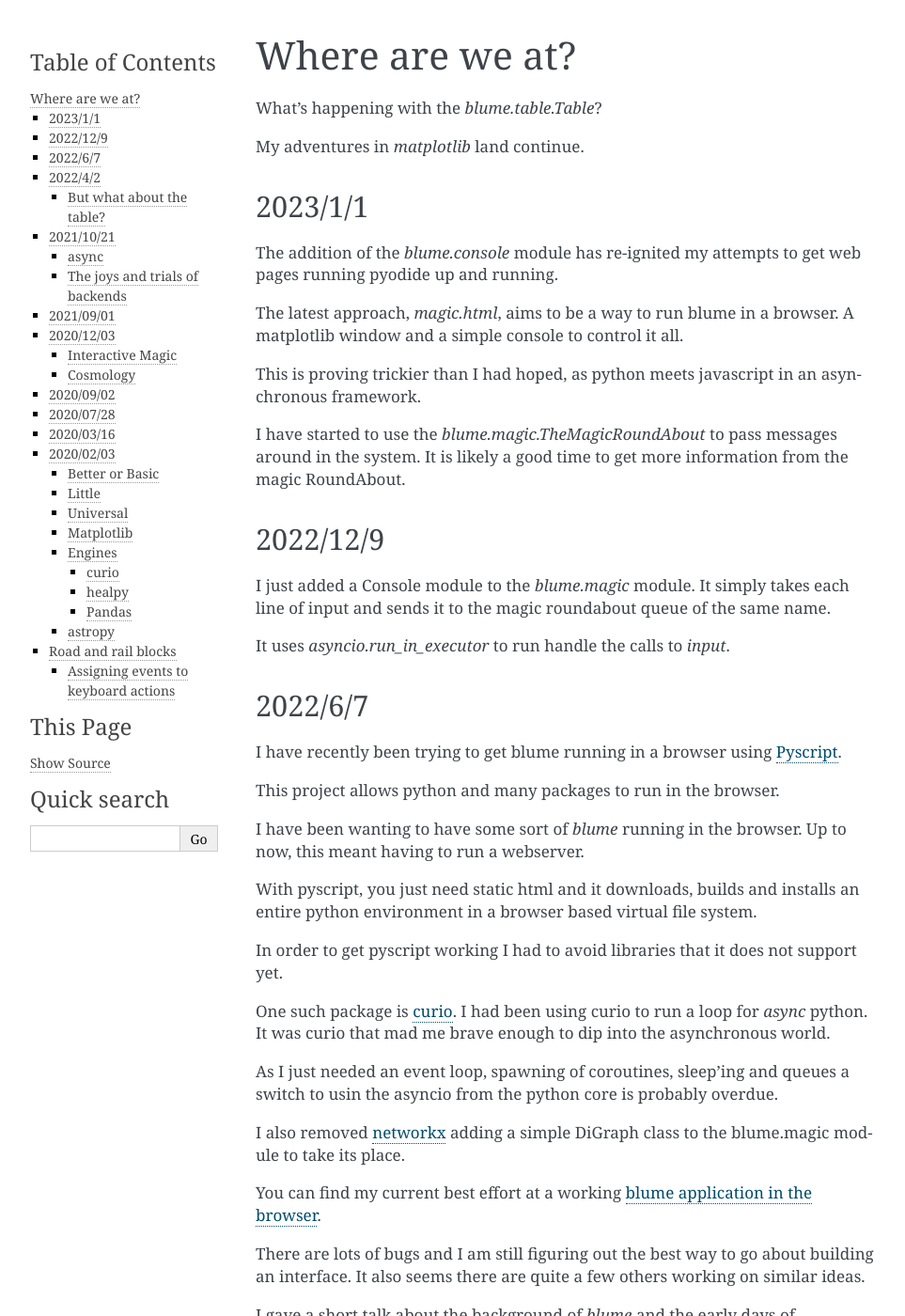
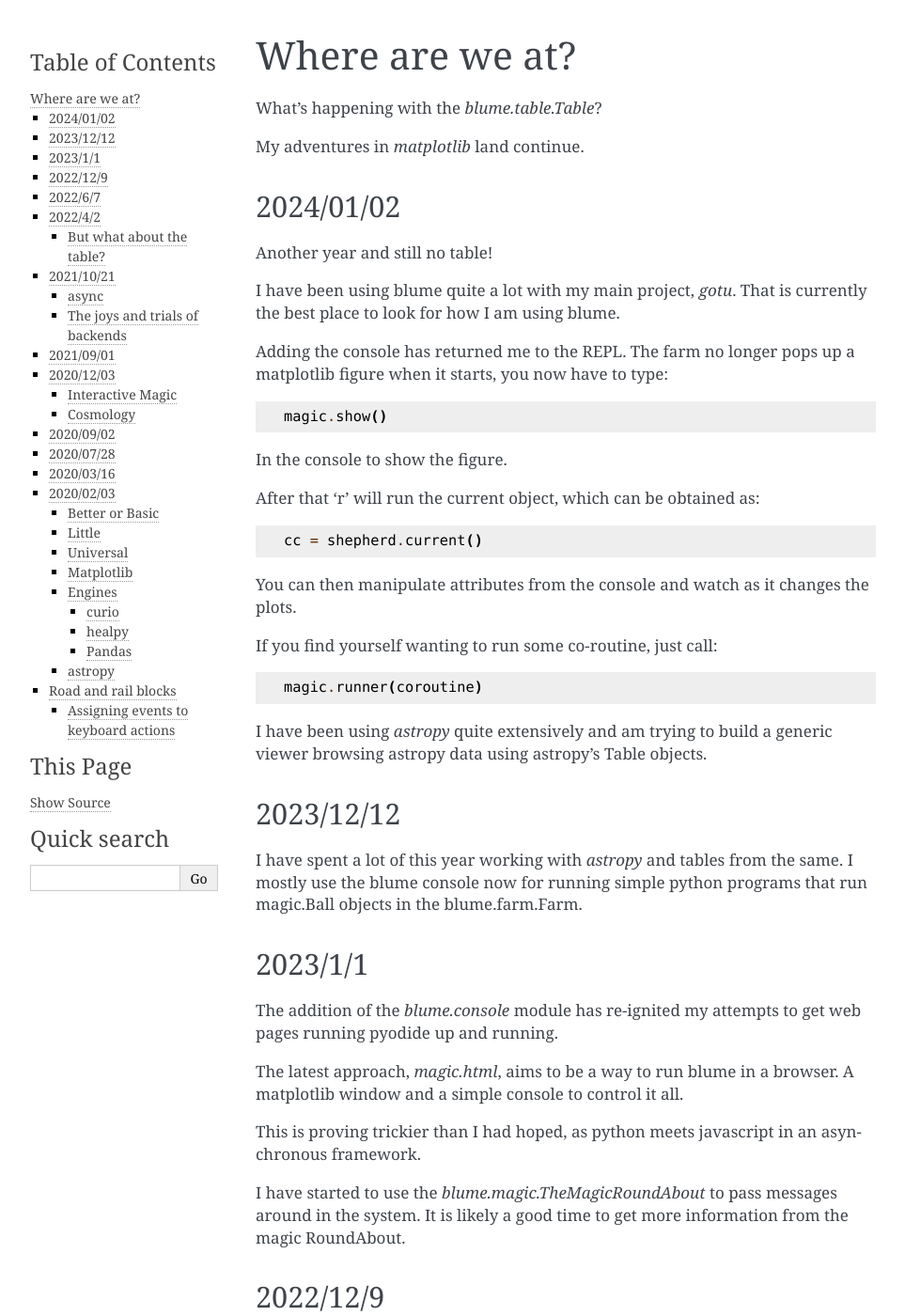
Before and after one commit to swfiua/blume, a Sphinx documentation site: the page built from doc/news.rst, in a window 1280 px wide and 1400 px high. Shown: the whole window at 94% size, without its empty margins (148-1111 px from the left). Built offline with Sphinx 7.4.7, drawn with Linux system fonts in a browser that asks for light colours; formulas are drawn with MathJax 3; pages that are not in the unit, such as notebooks, are missing from menus.

Commit message:
news for the start of the year

```diff
--- a/doc/news.rst
+++ b/doc/news.rst
@@ -7,6 +7,46 @@
 What's happening with the `blume.table.Table`?
 
 My adventures in *matplotlib* land continue.
+
+2024/01/02
+==========
+
+Another year and still no table!
+
+I have been using blume quite a lot with my main project, `gotu`.
+That is currently the best place to look for how I am using blume.
+
+Adding the console has returned me to the REPL.  The farm no longer
+pops up a matplotlib figure when it starts, you now have to type::
+
+  magic.show()
+
+In the console to show the figure.
+
+After that 'r' will run the current object, which can be obtained as::
+
+  cc = shepherd.current()
+
+You can then manipulate attributes from the console and watch as it
+changes the plots.
+
+If you find yourself wanting to run some co-routine, just call::
+
+  magic.runner(coroutine)
+
+I have been using `astropy` quite extensively and am trying to build a
+generic viewer browsing astropy data using astropy's Table objects.
+
+
+2023/12/12
+==========
+
+I have spent a lot of this year working with `astropy` and tables from
+the same.  I mostly use the blume console now for running simple
+python programs that run magic.Ball objects in the blume.farm.Farm.
+
+
+
 
 2023/1/1
 ========
```
